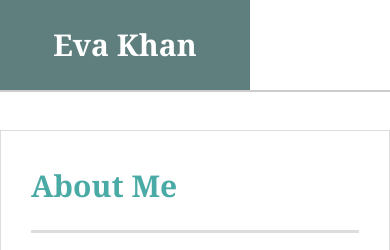
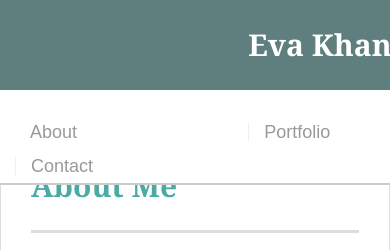
Before and after one commit to ekhan3119/Responsive-Portfolio, a plain HTML site: page index.html in a window 390 px wide. Shown: the top 250 px of the page. Drawn offline with Linux system fonts and the light colour scheme; grey boxes are pictures that could not be loaded.

Commit message:
edited css

```diff
--- a/assets/css/style.css
+++ b/assets/css/style.css
@@ -239,20 +239,25 @@ body {
   .main-section{
       max-width: 650px;
   }
-  @media only screen {
-    header {
-        max-width: 980px;
-        width: 100%;
+  @media  screen and (max-width:980px) {
+   #logo {
+    width: 100%;
+    }
+   nav {
+     width: 100%;
+   }
+   nav a{
+     width: 33.33%
+   }
 
-    }
 }
-@media only screen  {
+@media screen and (max-width:768px)  {
     header {
        max-width: 768px;
         width: 100%;
     }
 }
-@media only screen  {
+@media screen and (max-width:640px) {
     header {
         min-width: 640px;
         width: 100%;    }
```
